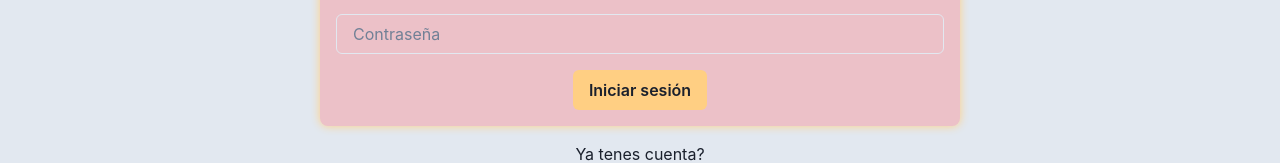
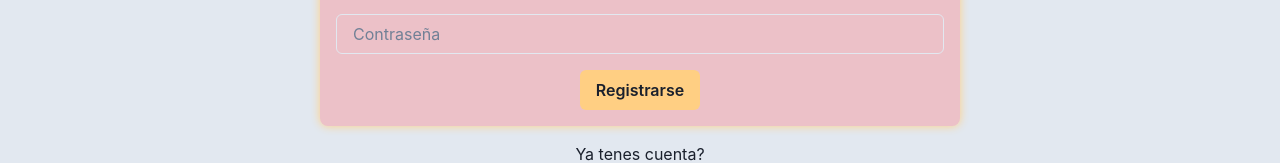
Before and after one commit to valpas312/MiaTarea, a React (Vite) app: page /register in a window 1280 px wide. Shown: the part 501-664 px from the top of the page. Built offline with nearby package versions, Linux system fonts and the light colour scheme.

Commit message:
funcionalidad al register para guardar datos en json server

```diff
--- a/db.json
+++ b/db.json
@@ -1,13 +1,5 @@
 {
   "tareas": [
-    {
-      "id": 1,
-      "titulo": "Tarea 1",
-      "descripcion": "Descripcion de la tarea 1",
-      "detalle": "Detalle de la tarea 1",
-      "fecha": "2023-05-09",
-      "estado": "Terminada"
-    },
     {
       "titulo": "Matematicas",
       "descripcion": "2*3",
@@ -15,6 +7,14 @@
       "archivo": "",
       "estado": "Pendiente",
       "id": 2
+    },
+    {
+      "titulo": "Historia",
+      "descripcion": "sdjfgashjdjf",
+      "fecha": "2023-5-12",
+      "archivo": "",
+      "estado": "Pendiente",
+      "id": 3
     }
   ],
   "correcciones": [
@@ -25,22 +25,30 @@
       "fecha": "2023-05-10"
     }
   ],
-  "usuarios":[
+  "usuarios": [
     {
-      "id" : 1,
-      "nombre" : "Juan",
+      "id": 1,
+      "nombre": "Juan",
       "apellido": "Perez",
       "correo": "juanperez@gmail.com",
-      "contraseña" : "123456",
-      "tipo" : "alumno"
+      "contraseña": "123456",
+      "tipo": "alumno"
     },
     {
-      "id" : 2,
-      "nombre" : "Pedro",
+      "id": 2,
+      "nombre": "Pedro",
       "apellido": "Gonzalez",
       "correo": "juanperez@gmail.com",
-      "contraseña" : "123456",
-      "tipo" : "moderador"
+      "contraseña": "123456",
+      "tipo": "moderador"
+    },
+    {
+      "nombre": "asdasda",
+      "apellido": "sdasdasd",
+      "correo": "asdasd@gmail.com",
+      "contraseña": "123asd",
+      "tipo": "alumno",
+      "id": 3
     }
   ]
 }
--- a/src/pages/Register.jsx
+++ b/src/pages/Register.jsx
@@ -1,25 +1,60 @@
 import { useContext } from "react";
 import { UserContext } from "../App";
-import { Box, Button, FormControl, FormLabel, Heading, Input, Text } from "@chakra-ui/react";
+import {
+  Box,
+  Button,
+  FormControl,
+  FormLabel,
+  Heading,
+  Input,
+  Spinner,
+  Text,
+} from "@chakra-ui/react";
 import { Link, useNavigate } from "react-router-dom";
 import { amarillo, rosaClaro2 } from "../styles/utils/colores";
+import { useMutation } from "@tanstack/react-query";
 
 const Register = () => {
   // eslint-disable-next-line no-unused-vars
-   const [user, setUser] = useContext(UserContext)
+  const [user, setUser] = useContext(UserContext);
 
-   const navigate = useNavigate()
+  const navigate = useNavigate();
+
+  const { mutate, isLoading } = useMutation({
+      mutationKey: ["agrearUsuario"],
+      mutationFn: (usuario) =>
+         fetch("http://localhost:4000/usuarios", {
+            method: "POST",
+            body: JSON.stringify(usuario),
+            headers: {
+            "Content-Type": "application/json",
+            },
+        }),
+    });
 
     const handleSubmit = (e) => {
         e.preventDefault();
+
         const nombre = e.target.nombre.value;
         const apellido = e.target.apellido.value;
         const correo = e.target.correo.value;
         const contraseña = e.target.contraseña.value;
-       setUser({ nombre, apellido, correo, contraseña });
-       navigate("/");
+        const tipo = "alumno";
+
+    const usuario = {
+        nombre,
+        apellido,
+        correo,
+        contraseña,
+        tipo,
     };
 
+
+    setUser(usuario);
+    mutate(usuario);
+    navigate("/");
+
+  };
   return (
     <Box
       display="flex"
@@ -45,36 +80,41 @@ const Register = () => {
         bg={rosaClaro2}
         boxShadow={`0px 0px 10px 0px ${amarillo}`}
       >
-           <FormLabel
-                htmlFor="nombre"
-                fontWeight="bold"
-           >Nombre</FormLabel>
+        <FormLabel htmlFor="nombre" fontWeight="bold">
+          Nombre
+        </FormLabel>
         <Input type="text" placeholder="Nombre" id="nombre" required />
 
-           <FormLabel
-                htmlFor="apellido"
-                fontWeight="bold"
-           >Apellido</FormLabel>
+        <FormLabel htmlFor="apellido" fontWeight="bold">
+          Apellido
+        </FormLabel>
         <Input type="text" placeholder="Apellido" id="apellido" required />
 
-           <FormLabel
-                htmlFor="correo"
-                fontWeight="bold"
-           >Correo</FormLabel>
+        <FormLabel htmlFor="correo" fontWeight="bold">
+          Correo
+        </FormLabel>
         <Input type="email" placeholder="Correo" id="correo" required />
 
-           <FormLabel
-                htmlFor="contraseña"
-                fontWeight="bold"
-           >Contraseña</FormLabel>
-           <Input type="password" placeholder="Contraseña" id="contraseña" required/>
+        <FormLabel htmlFor="contraseña" fontWeight="bold">
+          Contraseña
+        </FormLabel>
+        <Input
+          type="password"
+          placeholder="Contraseña"
+          id="contraseña"
+          required
+        />
 
-           <Button type="submit" bg={amarillo} _hover={{shadow:"xl"}}>Iniciar sesión</Button>
+        <Button type="submit" bg={amarillo} _hover={{ shadow: "xl" }}>
+            {isLoading ? <Spinner /> : "Registrarse"}
+        </Button>
       </FormControl>
       <Text>Ya tenes cuenta? </Text>
-        <Button as={Link} to={"/login"}>Inicia sesión</Button>
+      <Button as={Link} to={"/login"}>
+        Inicia sesión
+      </Button>
     </Box>
- )
-}
+  );
+};
 
-export default Register
+export default Register;
```
Lines whose indentation alone changed are shown as unchanged.
